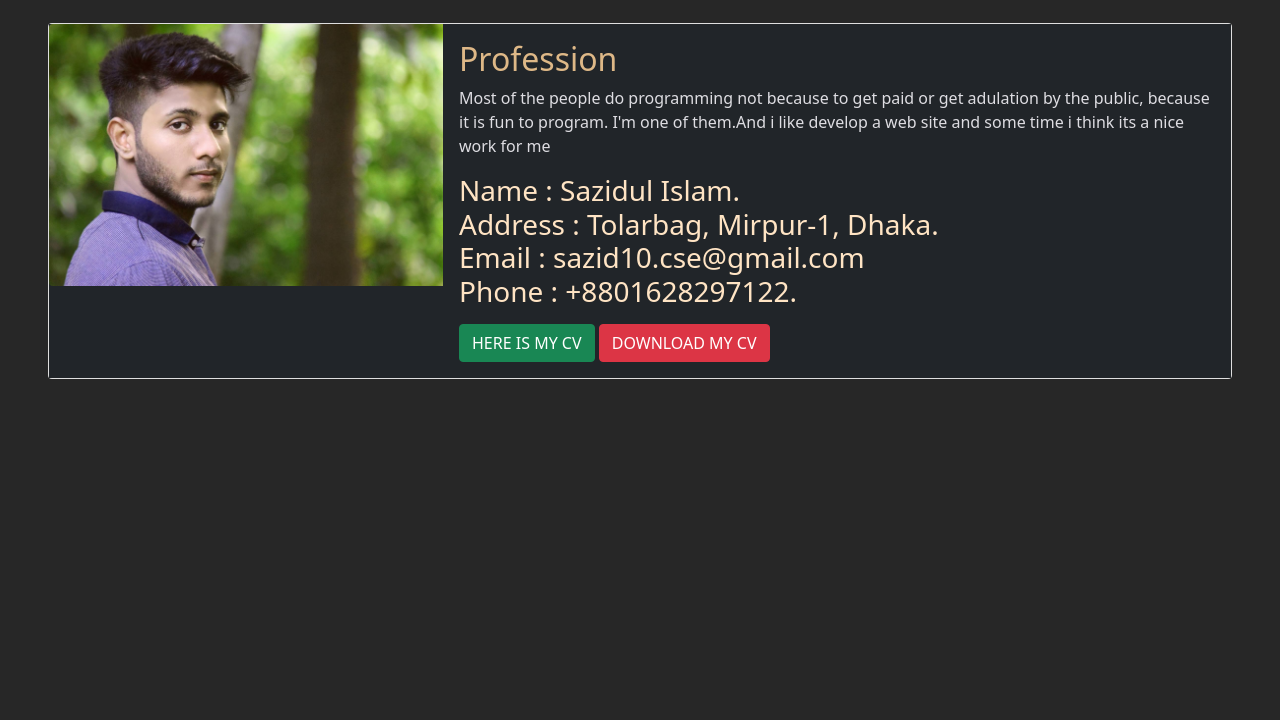
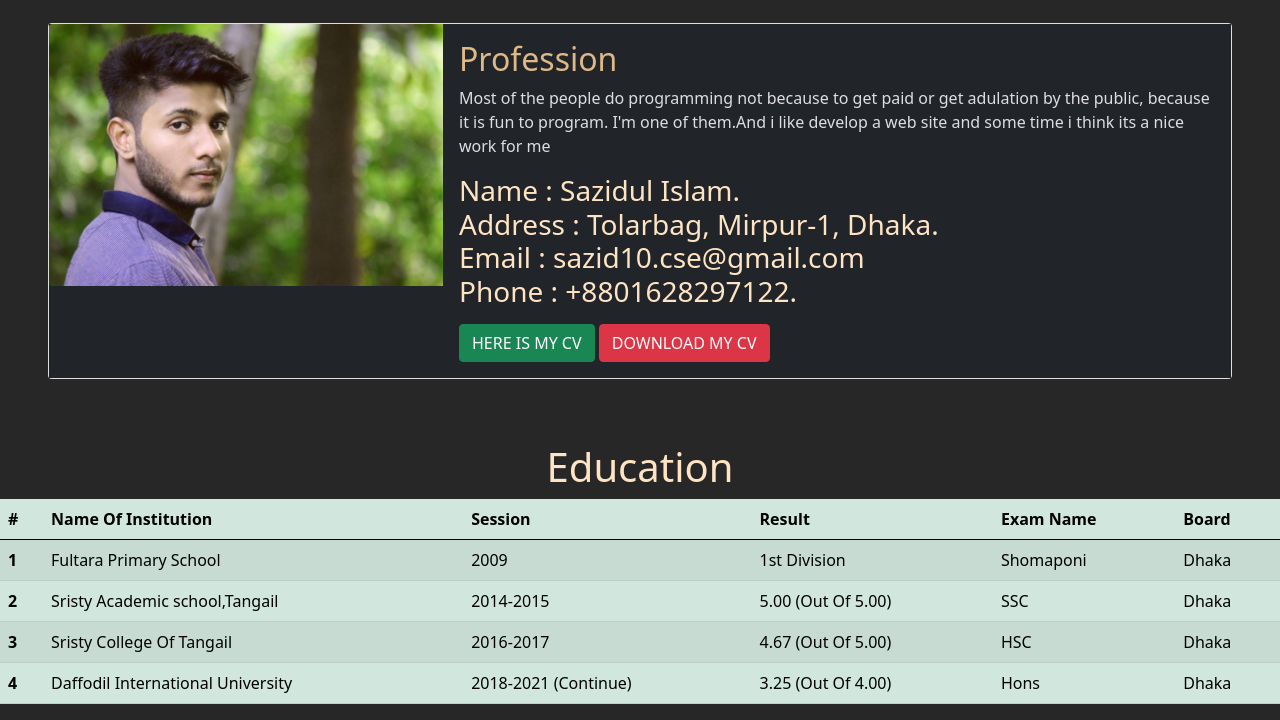
Before and after one commit to SAZID404/jahid-portfolio-1, a plain HTML site: page index.html in a window 1280 px wide. Shown: the part 716-1436 px from the top of the page. Before the commit the page ends 1143 px from the top, so only its background shows below. Drawn offline with Linux system fonts and the light colour scheme.

Commit message:
education part done

```diff
--- a/index.html
+++ b/index.html
@@ -134,6 +134,59 @@
                 </div>
             </div>
         </div>
+        <h1 class="about">
+            Education
+        </h1>
+        <div>
+            <table class="table table-success table-striped" ">
+                <thead>
+                    <tr>
+                        <th scope=" col">#</th>
+                <th scope="col">Name Of Institution</th>
+                <th scope="col">Session</th>
+                <th scope="col">Result</th>
+                <th scope="col">Exam Name</th>
+                <th scope="col">Board</th>
+                </tr>
+                </thead>
+                <tbody>
+
+                    <tr>
+                        <th scope="row">1</th>
+                        <td>Fultara Primary School</td>
+                        <td>2009</td>
+                        <td>1st Division</td>
+                        <td>Shomaponi</td>
+                        <td>Dhaka</td>
+                    </tr>
+                    <tr>
+                        <th scope="row">2</th>
+                        <td>Sristy Academic school,Tangail</td>
+                        <td>2014-2015</td>
+                        <td>5.00 (Out Of 5.00)</td>
+                        <td>SSC</td>
+                        <td>Dhaka</td>
+                    </tr>
+                    <tr>
+                        <th scope="row">3</th>
+                        <td>Sristy College Of Tangail</td>
+                        <td>2016-2017</td>
+                        <td>4.67 (Out Of 5.00)</td>
+                        <td>HSC</td>
+                        <td>Dhaka</td>
+                    </tr>
+                    <tr>
+                        <th scope="row">4</th>
+                        <td>Daffodil International University</td>
+                        <td>2018-2021 (Continue)</td>
+                        <td>3.25 (Out Of 4.00)</td>
+                        <td>Hons</td>
+                        <td>Dhaka</td>
+                    </tr>
+                </tbody>
+            </table>
+        </div>
+
 
 
 
```
